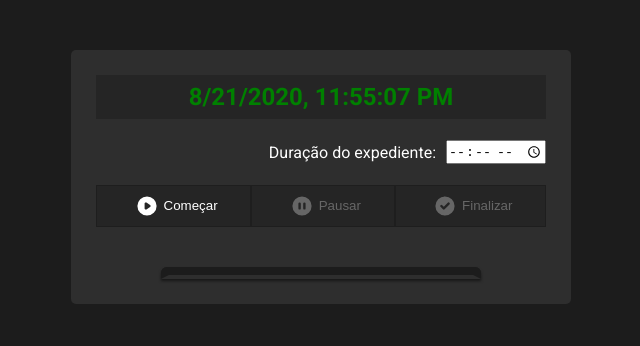
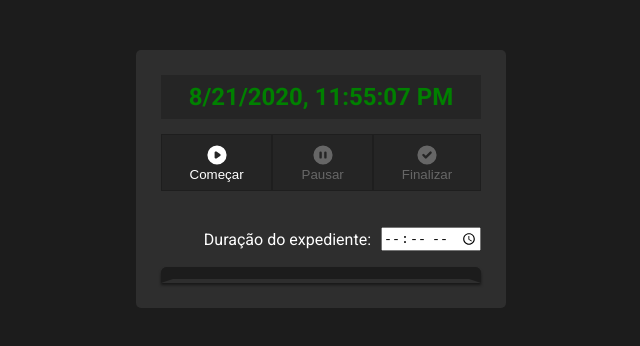
Before and after one commit to JVitorLeone/Ponto, a React (Create React App) app: page / in a window 1280 px wide. Shown: the top 346 px of the page, without its empty margins (319-959 px from the left). Built offline with nearby package versions, Linux system fonts and the light colour scheme.

Commit message:
fix: fixed animation on chrome

```diff
--- a/src/components/Hourglass/style.js
+++ b/src/components/Hourglass/style.js
@@ -8,9 +8,8 @@ export const Container = styled.div`
 		flex-direction: row;
 	}
 
+	margin-top: 15px;
 	width: 100%;
-
-	margin-top: 15px;
 
 	>div {
 		width: 100%;
--- a/src/components/Ponto/index.js
+++ b/src/components/Ponto/index.js
@@ -2,9 +2,7 @@ import React, {useState, useContext} from 'react';
 
 import {
 	Container,
-	PontoBox,
-	Actions,
-	Printer
+	PontoBox
 } from './style';
 
 import Context from '../../GlobalContext';
@@ -53,17 +51,11 @@ function Ponto(){
 	return (
 		<Container>
 			<PontoBox>
-				<Actions>
+
 				<Watch
 					time={ currentTime }
 					setTime={(t) => setCurrentTime(t)}
 				/>
-
-					<Limit
-						setLimit={(l) => setLimit(l)}
-						limit={ limit }
-					/>
-
 
 				<ButtonTray
 					canStart={ limit !== 0 }
@@ -80,11 +72,16 @@ function Ponto(){
 					limit = { limit }
 					periods={ periods }
 				/>
-					<Printer />
-				</Actions>
+
+				<Limit
+					setLimit={(l) => setLimit(l)}
+					limit={ limit }
+				/>
+
 				<Ticket
 					journey={ getCurrent() }
 				/>
+
 			</PontoBox>
 		</Container>
 	);
--- a/src/components/Ponto/style.js
+++ b/src/components/Ponto/style.js
@@ -18,29 +18,18 @@ export const PontoBox = styled.div`
 	flex-direction: column;
 	align-items: center;
 
-	width: 500px;
+	width: min-content;
 	height: max-content;
 
 	padding: 25px;
+
 	background-color: var(--sec-dark);
 	border-radius: 5px;
 `;
 
 export const Actions = styled.div`
 	width: 100%;
+	height: 100%;
 	background-color: var(--sec-dark);
 	z-index: 1;
 `;
-
-export const Printer = styled.div`
-	width: 320px;
-
-	border: 8px solid var(--main-dark);
-	border-bottom: 4px solid var(--sec-dark);
-	border-top-left-radius: 6px;
-	border-top-right-radius: 6px;
-
-	margin: 25px auto 0;
-
-	box-shadow: 0 2px 3px rgba(0,0,0,.5);
-`;
--- a/src/components/Ticket/index.js
+++ b/src/components/Ticket/index.js
@@ -7,11 +7,9 @@ import {
 
 import {
 	Wrapper,
-	Container,
-	Title,
-	Periods,
-	Period,
-	Button
+	Container, Printer,
+	Title, Periods,
+	Period, Button
 } from './style';
 
 import Context from '../../GlobalContext';
@@ -51,9 +49,13 @@ function Ticket({journey}){
 		addJourney();
 	}
 
+	var height = periods ? ( 182 + periods.length * 17 ) : 0;
+
 	return (
-		<Wrapper>
+		<>
+		<Printer title="Retire seu comprovante aqui">
 			{ print && (
+				<Wrapper height={ height + "px" }>
 					<Container opacity={ opacity }>
 						<Title>Registro de Horas</Title>
 						<p>Data: { getDateString(date) }</p>
@@ -73,9 +75,10 @@ function Ticket({journey}){
 							Arquivar
 						</Button>
 					</Container>
+				</Wrapper>
 			)}
-
-		</Wrapper>
+		</Printer>
+		</>
 	);
 }
 
--- a/src/components/Ticket/style.js
+++ b/src/components/Ticket/style.js
@@ -1,9 +1,32 @@
-import styled from 'styled-components';
+import styled, {keyframes} from 'styled-components';
+
+
+
+export const Printer = styled.div`
+	position: relative;
+	width: 320px;
+
+	border: 12px solid var(--main-dark);
+	border-bottom: 4px solid var(--sec-dark);
+	border-top-left-radius: 6px;
+	border-top-right-radius: 6px;
+
+	margin: 10px auto 0;
+
+	box-shadow: 0 2px 3px rgba(0,0,0,.5);
+`;
 
 export const Wrapper = styled.div`
-	position: relative;
+	position: absolute;
+    width: 100%;
+    height: ${props => props.height};
+    clip-path: inset(0);
 
-
+	animation: grow 1.8s ease-in-out;
+	@keyframes grow {
+		from {height: 0;}
+		to { height: ${props => props.height}; }
+	};
 `;
 
 export const Container = styled.div`
@@ -24,15 +47,25 @@ export const Container = styled.div`
 		padding-bottom: 3px;
 	}
 
-	animation: print 5s linear;
+	animation: print 2s ease-in-out;
 	@keyframes print {
-		from { bottom: 0; }
-		50% { bottom: -200px }
-		to { top: 0; bottom: unset; }
-	}
-
+		from {
+			transform: translateY(-100%);
+		}
+		20% {
+			transform: translateY(-90%);
+		}
+		40% {
+			transform: translateY(-70%);
+		}
+		to {
+			transform: translateY(0%);
+		}
+	};
 	z-index: 0;
 `;
+
+
 
 export const Title = styled.p`
 	text-align: center;
```
Lines whose indentation alone changed are shown as unchanged.
